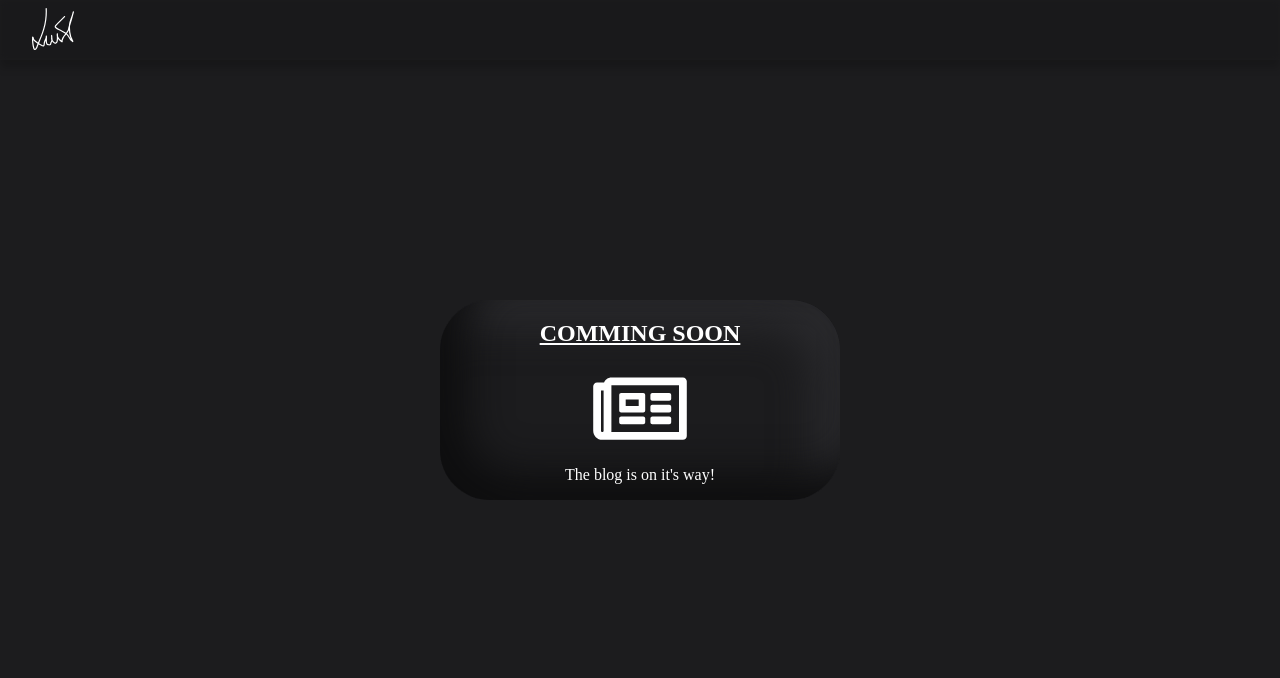
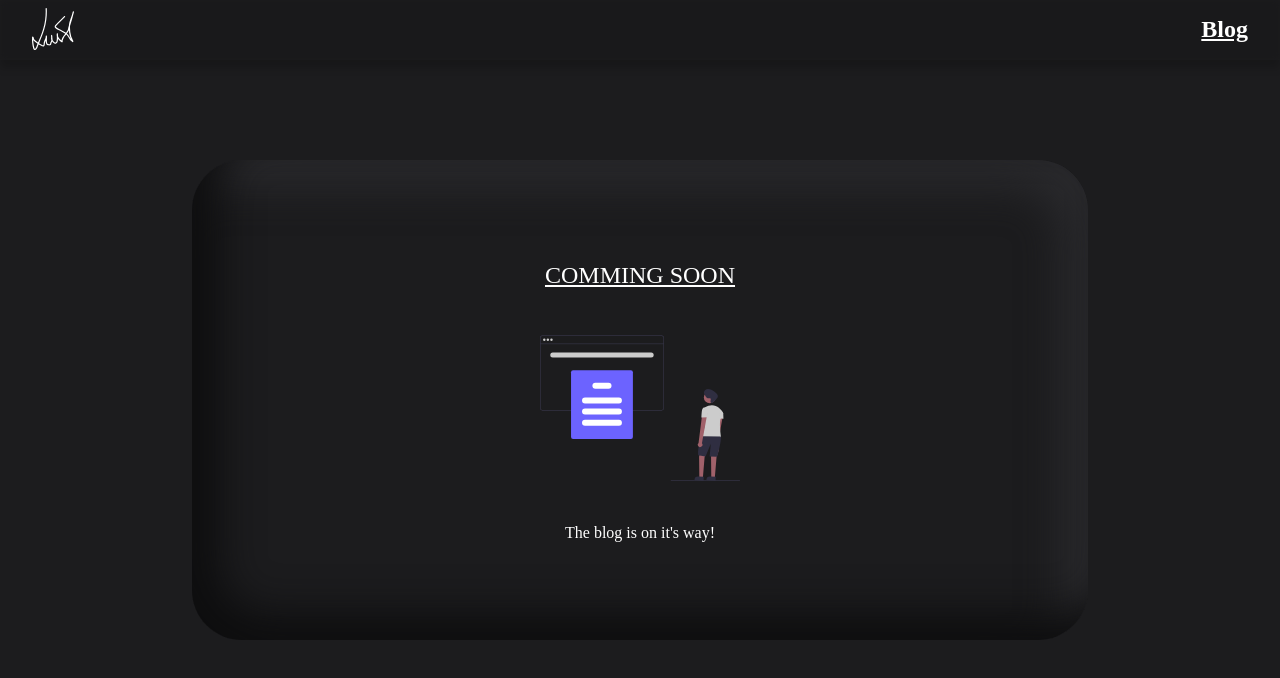
Before and after one commit to luisazevedo01/azevedoluis-website, a React (Create React App) app: page /blog in a window 1280 px wide. Shown: the top 678 px of the page. Built offline with nearby package versions, Linux system fonts and the light colour scheme.

Commit message:
FIX: Blog report

```diff
--- a/src/components/AnimatedRoutes/AnimatedRoutes.tsx
+++ b/src/components/AnimatedRoutes/AnimatedRoutes.tsx
@@ -1,7 +1,6 @@
 import { Route, Routes, useLocation } from "react-router-dom";
 import Home from "../../views/Home/Home";
 import Blog from "../../views/Blog/Blog";
-import PageShell from "../PageShell/PageShell";
 import { AnimatePresence } from "framer-motion";
 
 const AnimatedRoutes = () => {
--- a/src/components/Header/Header.tsx
+++ b/src/components/Header/Header.tsx
@@ -1,11 +1,12 @@
 import { Fragment, useEffect, useState } from "react";
-import { ImCross } from "react-icons/im";
+import { useNavigate } from "react-router-dom";
 import { Link, useLocation } from "react-router-dom";
 import { ReactComponent as SignatureIcon } from "../../assets/signature.svg";
 import "./Header.styles.scss";
 
 const Header = () => {
   const location = useLocation();
+  const navigate = useNavigate();
   const [active, setActive] = useState<string>("");
   const [show, setShow] = useState<boolean>(true);
   const [prevY, setPrevY] = useState<number>(0);
@@ -16,6 +17,10 @@ const Header = () => {
     setPrevY(window.scrollY);
   };
 
+  const handleSignature = () => {
+    window.scrollTo({ top: 0, behavior: "smooth" });
+    navigate("/");
+  };
   useEffect(() => {
     window.addEventListener("scroll", showHeader, { passive: true });
   });
@@ -28,23 +33,17 @@ const Header = () => {
     <Fragment>
       {show && (
         <div className="header">
-          <Link to="/">
+          <span onClick={handleSignature}>
             <SignatureIcon className="header_signature" />
-          </Link>
+          </span>
           <ul>
-            <li>
-              {!active.includes("/blog") && (
-                <Link
-                  className={
-                    active.includes("/blog")
-                      ? "header_link-active"
-                      : "header_link"
-                  }
-                  to="/blog"
-                >
-                  Blog
-                </Link>
-              )}
+            <li
+              className={
+                active.includes("/blog") ? "header_link-active" : "header_link"
+              }
+              onClick={(e) => navigate("/blog")}
+            >
+              Blog
             </li>
           </ul>
         </div>
--- a/src/views/Blog/Blog.styles.scss
+++ b/src/views/Blog/Blog.styles.scss
@@ -2,6 +2,7 @@
 
 .blog {
   height: 100vh;
+  width: 100vw;
   display: flex;
   justify-content: center;
   align-items: center;
@@ -10,21 +11,27 @@
     border-radius: 50px;
     background: #1c1c1e;
     box-shadow: inset 26px -26px 42px #0e0e0f, inset -26px 26px 42px #2a2a2d;
-    width: 300px;
-    height: 200px;
+    width: 90vw;
+    height: 60vh;
     display: flex;
     justify-content: center;
     flex-direction: column;
     align-items: center;
 
+    svg {
+        width: 200px;
+        height: 200px;
+    }
+
     h1 {
       text-decoration: underline;
+      font-weight: 400;
     }
   }
 }
 
 @media screen and (min-width: 875px) {
   .blog_report {
-    width: 400px;
+    width: 70vw;
   }
 }
--- a/src/views/Blog/Blog.tsx
+++ b/src/views/Blog/Blog.tsx
@@ -1,21 +1,24 @@
 import "./Blog.styles.scss";
 import { FaRegNewspaper } from "react-icons/fa";
 import { motion } from "framer-motion";
+import { ReactComponent as BlogIllustration } from "../../assets/gg.svg";
 
 const Blog = () => {
   return (
+    <div>
       <motion.div
         className="blog"
         initial={{ opacity: 0 }}
-      animate={{ opacity: 1, transition: { duration: 0.4 } }}
-      exit={{ opacity: 0, transition: { duration: 0.4 } }}
+        animate={{ opacity: 1, transition: { duration: 0.5 } }}
+        exit={{ opacity: 0, transition: { duration: 0.5 } }}
       >
         <section className="blog_report">
           <h1>COMMING SOON</h1>
-        <FaRegNewspaper size="larger" />
+          <BlogIllustration />
           <p>The blog is on it's way!</p>
         </section>
       </motion.div>
+    </div>
   );
 };
 
```
Also changed, not shown: src/assets/blog2.svg (added), src/assets/gg.svg (added). Lines whose indentation alone changed are shown as unchanged.
